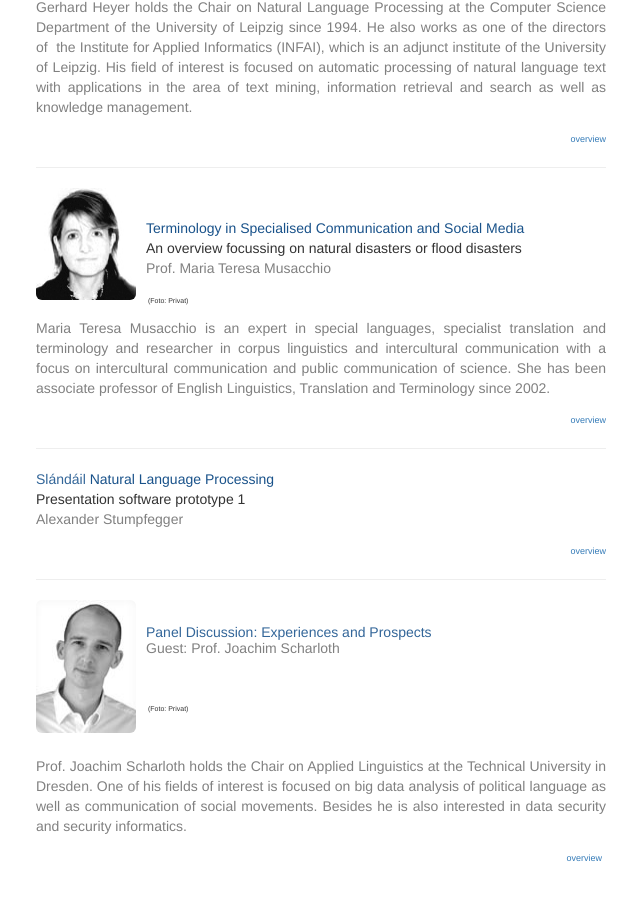
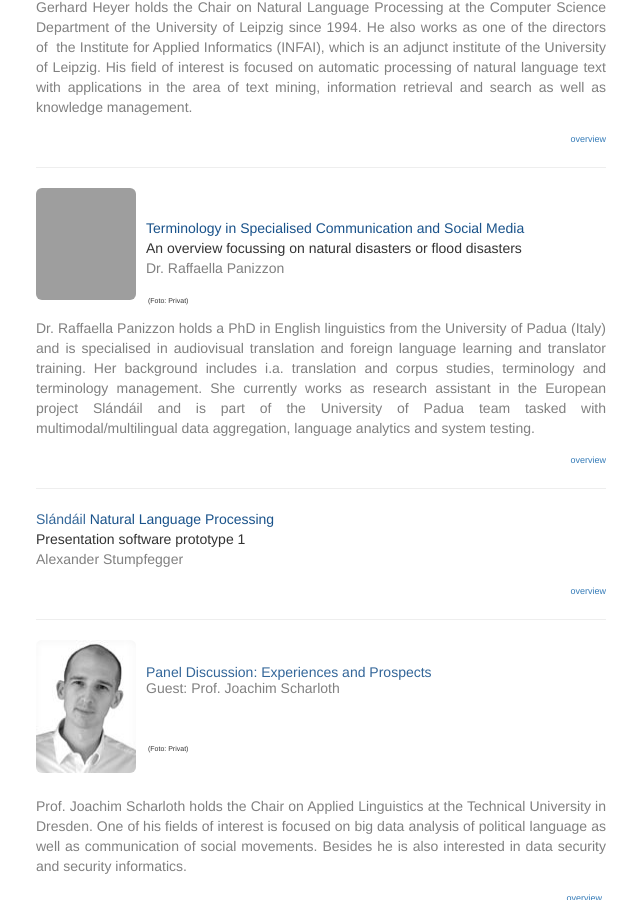
Before and after one commit to susedev/test, a Jekyll site: the page built from titles-and-speakers.html, in a window 1280 px wide and 900 px high, scrolled down 3167 px. Shown: the whole window, without its empty margins (229-869 px from the left). Built offline with Jekyll 4.4.1, drawn with Linux system fonts in a browser that asks for light colours; nearby versions of some CDN libraries; grey boxes are pictures that could not be loaded.

Commit message:
Update titles-and-speakers.html

```diff
--- a/titles-and-speakers.html
+++ b/titles-and-speakers.html
@@ -169,17 +169,17 @@ A european security system for language and image analysis<br />
 <p style="text-align: right;"><span style="color: #808080;"><span style="font-size: xx-small;"><a href="{{ site.base_url }}/programme.html">overview</a></span> </span></p>
 
 <hr noshade="noshade" size="1" />
-<p><span style="color: #336699;"><a id="Musacchio" name="Musacchio"></a><img alt="Prof. Maria Teresa Musacchio" class="img-rounded" src="{{ site.base_url }}/media/people/musacchio_127_20.jpg" style="float: left; margin-right: 10px; margin-bottom: 5px; width: 100px; height: 112px;" title=" Maria Teresa Musacchio (Foto: Privat)" /></span></p>
+<p><span style="color: #336699;"><a id="Musacchio" name="Musacchio"></a><img alt="Dr. Raffaella Panizzon" class="img-rounded" src="https://www.dropbox.com/s/lyi63hxshsp39a1/Panizzon.jpg?raw=1" style="float: left; margin-right: 10px; margin-bottom: 5px; width: 100px; height: 112px;" title=" Raffaella Panizzon (Foto: Privat)" /></span></p>
 
 <p>&nbsp;</p>
 
 <p><span style="color:#19528A;">Terminology in Specialised Communication and Social Media</span><br />
 An overview focussing on natural disasters or flood disasters<br />
-<span style="color: #808080;">Prof. Maria Teresa Musacchio</span></p>
+<span style="color: #808080;">Dr. Raffaella Panizzon</span></p>
 
 <p><span style="font-size:7px;">&nbsp;</span><span style="font-size:7px;">(Foto: Privat)</span></p>
 
-<p style="text-align: justify;"><span style="color:#808080;">Maria Teresa Musacchio is an expert in special languages, specialist translation and terminology and researcher in corpus linguistics and intercultural communication with a focus on intercultural communication and public communication of science. She has been associate professor of English Linguistics, Translation and Terminology since 2002.</span></p>
+<p style="text-align: justify;"><span style="color:#808080;">Dr. Raffaella Panizzon holds a PhD in English linguistics from the University of Padua (Italy) and is specialised in audiovisual translation and foreign language learning and translator training. Her background includes i.a. translation and corpus studies, terminology and terminology management. She currently works as research assistant in the European project Slándáil and is part of the University of Padua team tasked with multimodal/multilingual data aggregation, language analytics and system testing.</span></p>
 
 <p style="text-align: right;"><span style="color: #808080;"><span style="font-size: xx-small;"><a href="{{ site.base_url }}/programme.html">overview</a></span> </span></p>
 
```
